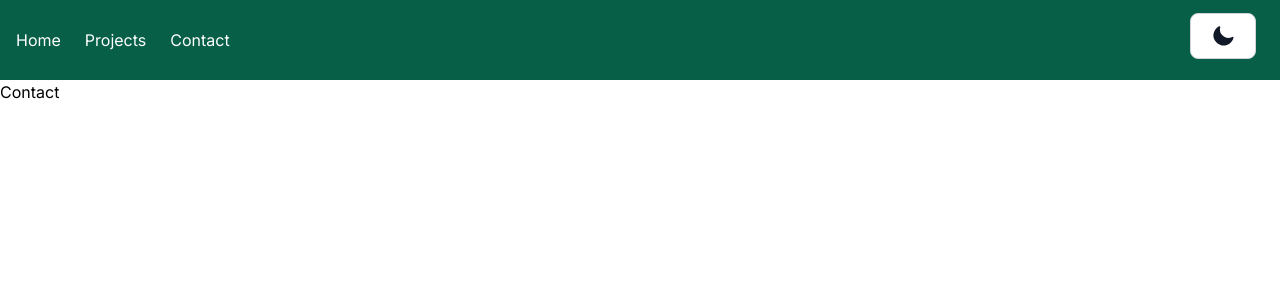
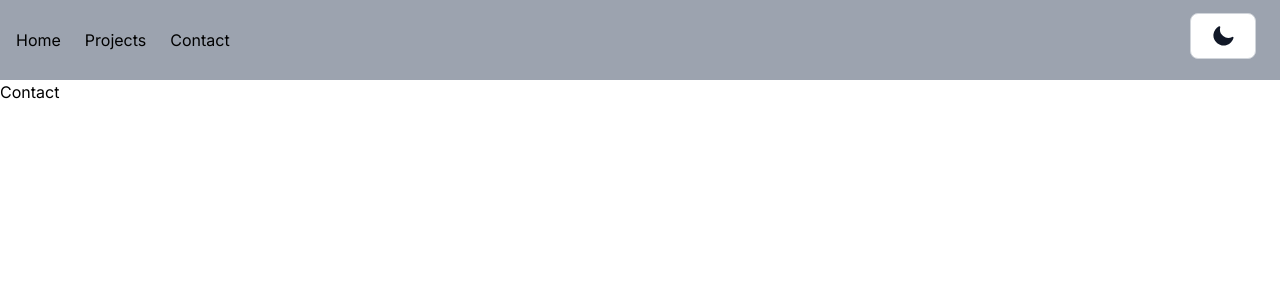
Before and after one commit to davealma/davidalmanza-portafolio, a Next.js app: page /contact in a window 1280 px wide. Shown: the top 300 px of the page. Built offline with nearby package versions, Linux system fonts and the light colour scheme.

Commit message:
Add context for light and dark theme

```diff
--- /dev/null
+++ b/app/components/LightDarkThemeContext.ts
@@ -0,0 +1,5 @@
+import { createContext } from "react";
+
+const LightDarkThemeContext = createContext('light');
+
+export default LightDarkThemeContext;
--- a/app/components/Navbar.tsx
+++ b/app/components/Navbar.tsx
@@ -1,12 +1,32 @@
+"use client"
+
 import Link from "next/link";
 import ToggleTheme from './ToggleTheme';
+import LightDarkThemeContext from "./LightDarkThemeContext";
+import { useContext, useState } from "react";
+
 
 const NavBar = () => {
+    const [theme, setTheme] = useState('light');
+    const onThemeChange = () => {
+        setTheme(currTheme => currTheme === 'light' ? 'dark' : 'light')
+    }
+
     return(
-        <div className="w-full h-20 bg-emerald-800 sticky top-0">
+        <LightDarkThemeContext.Provider value={theme}>
+            <NavBarComponent onThemeChange={onThemeChange}/>
+        </LightDarkThemeContext.Provider>
+    );
+};
+
+const NavBarComponent = ({onThemeChange}: {onThemeChange: ()=> void}) => {
+    let theme = useContext(LightDarkThemeContext);
+    const isDark = theme === 'dark';
+    return(
+        <div className={`${isDark ? 'bg-black' : 'bg-gray-400'} w-full h-20 sticky top-0`}>
             <div className="container mx-auto px-4 h-full">
                 <div className="flex justify-between items-center h-full">
-                    <ul className="hidden md:flex gap-x-6 text-white">
+                    <ul className={`hidden md:flex gap-x-6 ${isDark ? 'text-white' : 'text-black'}`}>
                         <li>
                             <Link href="/">Home</Link>
                         </li>
@@ -17,7 +37,7 @@ const NavBar = () => {
                             <Link href="/contact">Contact</Link>
                         </li>
                     </ul>
-                    <ToggleTheme />
+                    <ToggleTheme onThemeChange={onThemeChange}/>
                 </div>
             </div>
         </div>
--- a/app/components/ToggleTheme.tsx
+++ b/app/components/ToggleTheme.tsx
@@ -1,8 +1,15 @@
+"use client";
 import { MoonIcon } from "@heroicons/react/20/solid";
-const ToggleTheme = () => {
+import { SunIcon } from "@heroicons/react/24/outline";
+import { useContext } from "react";
+import LightDarkThemeContext from "./LightDarkThemeContext";
+
+const ToggleTheme = ({onThemeChange}: {onThemeChange: ()=>void}) => {
+    let theme = useContext(LightDarkThemeContext);
+    const isDark = theme === 'dark';
     return(
-        <button type="button" className="text-gray-900 bg-white border border-gray-300 focus:outline-none hover:bg-gray-100 focus:ring-4 focus:ring-gray-200 font-medium rounded-lg text-sm px-5 py-2.5 mr-2 mb-2 dark:bg-gray-800 dark:text-white dark:border-gray-600 dark:hover:bg-gray-700 dark:hover:border-gray-600 dark:focus:ring-gray-700">
-            <MoonIcon className="h-6 w-6" />
+        <button onClick={onThemeChange} type="button" className="text-gray-900 bg-white border border-gray-300 focus:outline-none hover:bg-gray-100 focus:ring-4 focus:ring-gray-200 font-medium rounded-lg text-sm px-5 py-2.5 mr-2 mb-2 dark:bg-gray-800 dark:text-white dark:border-gray-600 dark:hover:bg-gray-700 dark:hover:border-gray-600 dark:focus:ring-gray-700">
+            { isDark ? <SunIcon className="h-6 w-6" /> : <MoonIcon className="h-6 w-6" /> }
         </button>
     )
 }
```
